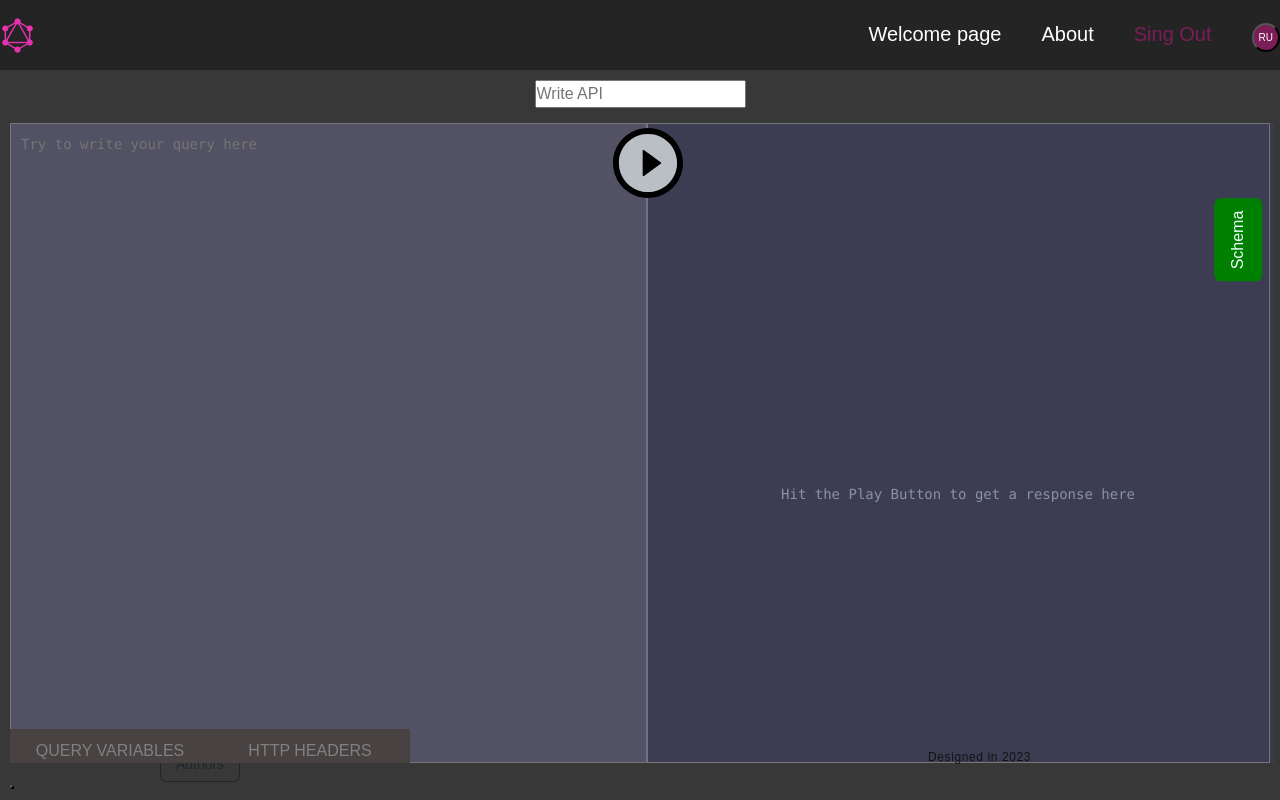
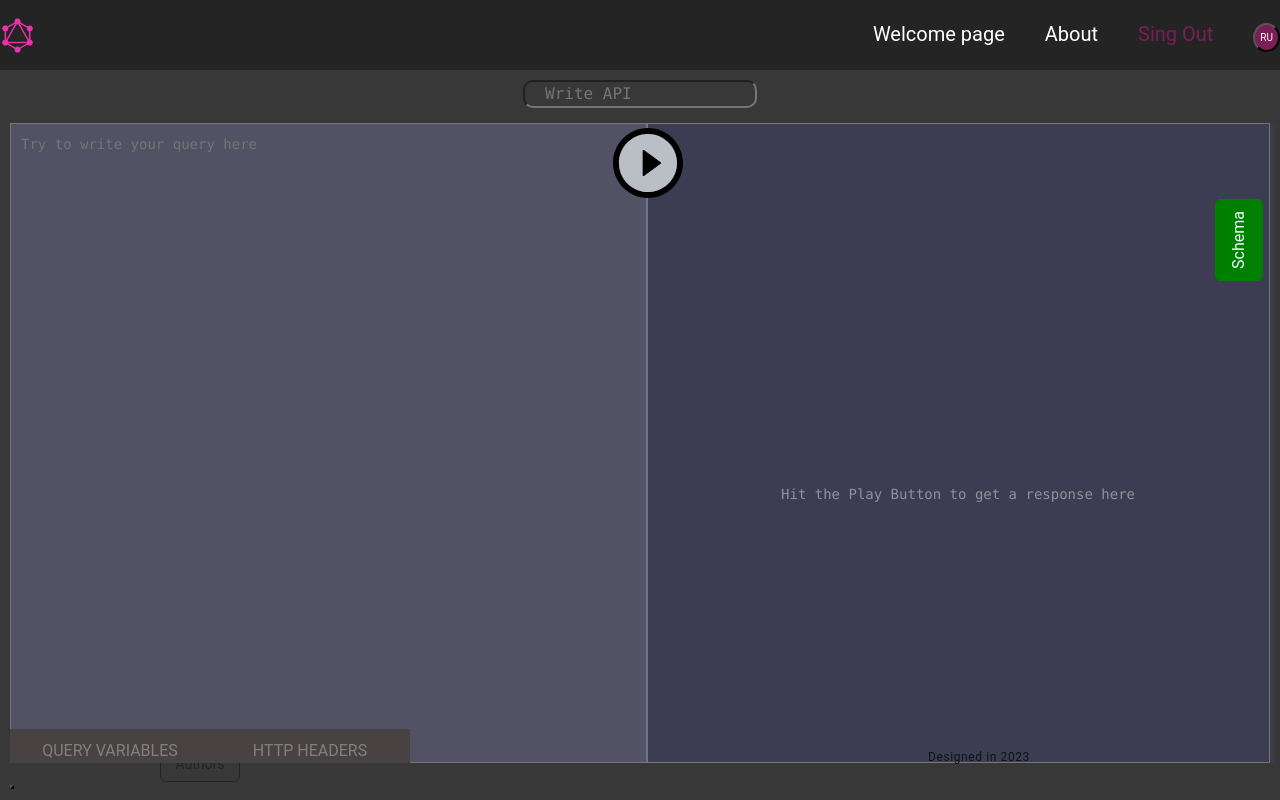
Before and after one commit to wlladislaw/graphiql-app, a React app: page /main in a window 1280 px wide. Built offline with nearby package versions, Linux system fonts and the light colour scheme; no server answers; sample sign-in values are in the browser's storage.

Commit message:
refactor: change style of query-input

```diff
--- a/src/App.tsx
+++ b/src/App.tsx
@@ -1,6 +1,5 @@
 import { Navigate, Route, Routes } from 'react-router-dom';
 import { Footer } from './components/Footer/Footer';
-import './App.scss';
 import SignIn from './components/Auth/SignIn';
 import SignUp from './components/Auth/SignUp';
 import { useAuthState } from 'react-firebase-hooks/auth';
@@ -11,6 +10,7 @@ import Main from './pages/Main/Main';
 import { ErrorPage } from './pages/ErrorPage/ErrorPage';
 import { PropsWithChildren } from 'react';
 import About from './pages/About/About';
+import './App.scss';
 
 export function App() {
   const [user, loading] = useAuthState(auth);
--- a/src/components/Auth/SignIn.tsx
+++ b/src/components/Auth/SignIn.tsx
@@ -9,8 +9,6 @@ import { useTranslation } from 'react-i18next';
 
 const SingInForm = () => {
   const [user, loading] = useAuthState(auth);
-  // const [email, setEmail] = useState('');
-  // const [password, setPassword] = useState('');
   const { t } = useTranslation();
   const navigate = useNavigate();
 
@@ -66,7 +64,7 @@ const SingInForm = () => {
       <input
         id="password"
         name="password"
-        type="string"
+        type="password"
         value={formik.values.password}
         onChange={formik.handleChange}
         onBlur={formik.handleBlur}
--- a/src/components/Auth/SignUp.tsx
+++ b/src/components/Auth/SignUp.tsx
@@ -9,9 +9,6 @@ import { useTranslation } from 'react-i18next';
 const SingInForm = () => {
   const [user, loading] = useAuthState(auth);
   const { t } = useTranslation();
-  // const [name, setName] = useState('');
-  // const [email, setEmail] = useState('');
-  // const [password, setPassword] = useState('');
   const navigate = useNavigate();
 
   useEffect(() => {
@@ -84,7 +81,7 @@ const SingInForm = () => {
       <input
         id="password"
         name="password"
-        type="string"
+        type="password"
         value={formik.values.password}
         onChange={formik.handleChange}
         onBlur={formik.handleBlur}
--- a/src/components/Editor/Editor.tsx
+++ b/src/components/Editor/Editor.tsx
@@ -1,9 +1,9 @@
 import Variables from '../Variables/Variables';
-import './Editor.scss';
 import PlayButton from '../../components/PlayButton/PlayButton';
 import { useAppDispatch } from '../../hooks/redux';
 import { editorSlice } from '../../redux/reducers/editorSlice';
 import { useTranslation } from 'react-i18next';
+import './Editor.scss';
 
 function Editor() {
   const dispatch = useAppDispatch();
@@ -17,7 +17,8 @@ function Editor() {
       <textarea
         className="request-area"
         placeholder={t('editor')}
-        onChange={handleChange}></textarea>
+        onChange={handleChange}
+      ></textarea>
       <Variables />
       <PlayButton />
     </section>
--- a/src/components/Header/Header.tsx
+++ b/src/components/Header/Header.tsx
@@ -1,10 +1,10 @@
 import { Link, useNavigate } from 'react-router-dom';
-import './Header.scss';
-const graphLogo = require('../../assets/GraphQL_Logo.svg.png');
 import { logout, auth } from '../../firebase';
 import { useAuthState } from 'react-firebase-hooks/auth';
 import { useState } from 'react';
 import { useTranslation } from 'react-i18next';
+const graphLogo = require('../../assets/GraphQL_Logo.svg.png');
+import './Header.scss';
 
 export function Header() {
   const [toggle, setToggle] = useState(false);
--- a/src/components/QueryInput/QueryInput.scss
+++ b/src/components/QueryInput/QueryInput.scss
@@ -1,8 +1,18 @@
 .query_input-container {
   display: flex;
   justify-content: center;
-  /* Выравнивание по горизонтали по центру */
   align-items: center;
   grid-column: 1/3;
   margin: 10px;
+  ::-webkit-input-placeholder{
+    padding: 10px;
+    font-family: 'Source Code Pro','Consolas','Inconsolata','Droid Sans Mono','Monaco',monospace;
+  }
+  .query_input{
+    background-color: inherit;
+    padding-left: 10px;
+    border-radius: 10px;
+    outline: none;
+    color: rgba(255, 255, 255, 0.774);
+  }
 }
--- a/src/components/Schema/Schema.tsx
+++ b/src/components/Schema/Schema.tsx
@@ -1,6 +1,6 @@
 import { useState } from 'react';
+import { useTranslation } from 'react-i18next';
 import './Schema.scss';
-import { useTranslation } from 'react-i18next';
 
 const Schema = () => {
   const [isExpanded, setIsExpanded] = useState(false);
--- a/src/components/Variables/Variables.tsx
+++ b/src/components/Variables/Variables.tsx
@@ -1,6 +1,6 @@
 import { useState } from 'react';
+import { useTranslation } from 'react-i18next';
 import './variables.scss';
-import { useTranslation } from 'react-i18next';
 
 const Variables = () => {
   const [showTextAreaQuery, setShowTextAreaQuery] = useState(false);
--- a/src/index.tsx
+++ b/src/index.tsx
@@ -1,11 +1,11 @@
 import { App } from './App';
 import { createRoot } from 'react-dom/client';
-import 'bootstrap/dist/css/bootstrap.min.css';
 import { BrowserRouter } from 'react-router-dom';
-import '../src/i18n';
 import { Suspense } from 'react';
 import { Provider } from 'react-redux';
 import { setupStore } from './redux/store';
+import 'bootstrap/dist/css/bootstrap.min.css';
+import '../src/i18n';
 const store = setupStore();
 
 const rootElement = document.getElementById('root');
--- a/src/pages/ErrorPage/ErrorPage.tsx
+++ b/src/pages/ErrorPage/ErrorPage.tsx
@@ -1,7 +1,7 @@
 import { useTranslation } from 'react-i18next';
 import { ErrorMessage } from '../../components/ErrorMessage/ErrorMessage';
+import { Link } from 'react-router-dom';
 import './ErrorPage.scss';
-import { Link } from 'react-router-dom';
 
 export const ErrorPage = () => {
   const { t } = useTranslation();
--- a/src/pages/Main/Main.tsx
+++ b/src/pages/Main/Main.tsx
@@ -2,7 +2,6 @@ import Editor from '../../components/Editor/Editor';
 import QueryInput from '../../components/QueryInput/QueryInput';
 import Response from '../../components/Response/Response';
 import Schema from '../../components/Schema/Schema';
-
 import './Main.scss';
 
 function Main() {
--- a/src/pages/Welcome/Welcome.tsx
+++ b/src/pages/Welcome/Welcome.tsx
@@ -1,8 +1,8 @@
 import { NavLink } from 'react-router-dom';
-import './Welcome.scss';
 import { useAuthState } from 'react-firebase-hooks/auth';
 import { auth } from '../../firebase';
 import { useTranslation } from 'react-i18next';
+import './Welcome.scss';
 const GrafQLLogo = require('../../assets/graphql.svg');
 
 export const Welcome = () => {
```
